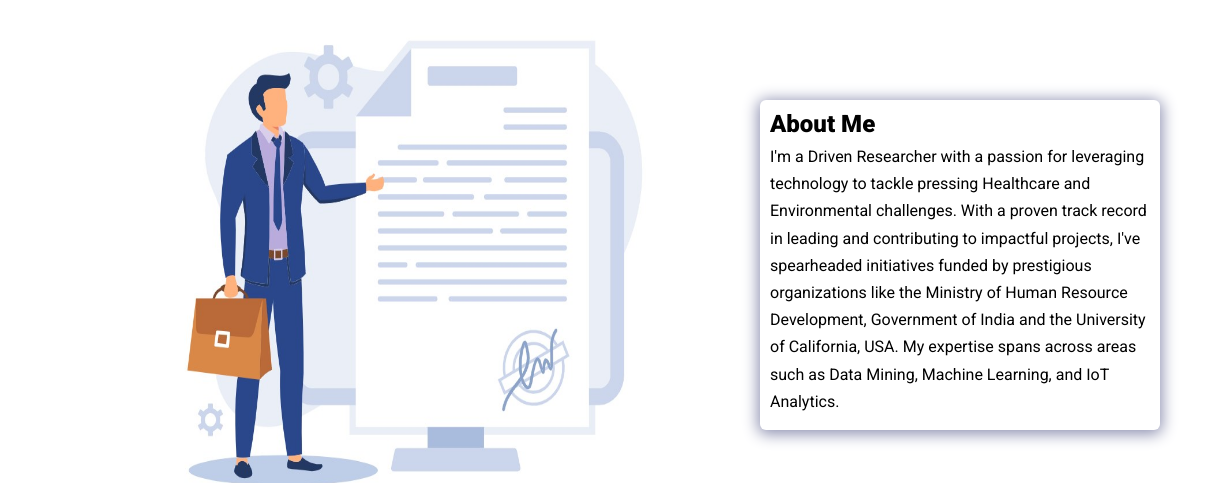
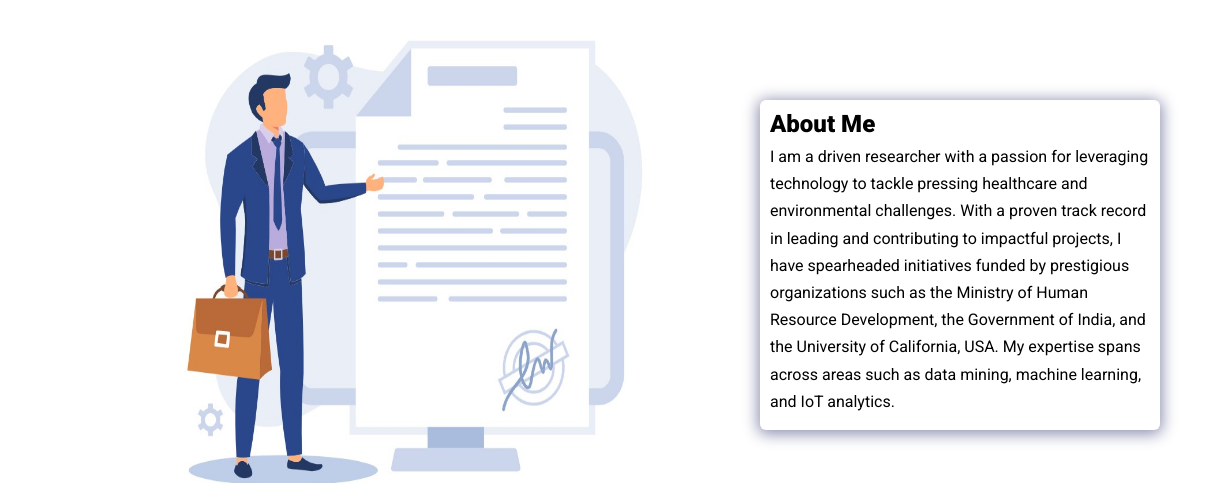
Before and after one commit to Guna-Sekaran-Mano/portfolio, a plain HTML site: page index.html in a window 1280 px wide. Shown: the part 111-594 px from the top of the page, 0-1231 px from the left. Drawn offline with nearby package versions, Linux system fonts and the light colour scheme.

Commit message:
Update index.html

```diff
--- a/index.html
+++ b/index.html
@@ -57,7 +57,7 @@
       <div class="bio animate__animated animate__shakeX">
         <h2 class="bio-title">About Me</h2>
         <p class="bio-text">
-          I'm a Driven Researcher with a passion for leveraging technology to tackle pressing Healthcare and Environmental challenges. With a proven track record in leading and contributing to impactful projects, I've spearheaded initiatives funded by prestigious organizations like the Ministry of Human Resource Development, Government of India and the University of California, USA. My expertise spans across areas such as Data Mining, Machine Learning, and IoT Analytics.
+          I am a driven researcher with a passion for leveraging technology to tackle pressing healthcare and environmental challenges. With a proven track record in leading and contributing to impactful projects, I have spearheaded initiatives funded by prestigious organizations such as the Ministry of Human Resource Development, the Government of India, and the University of California, USA. My expertise spans across areas such as data mining, machine learning, and IoT analytics.
         </p>
       </div>
     </section>
```
